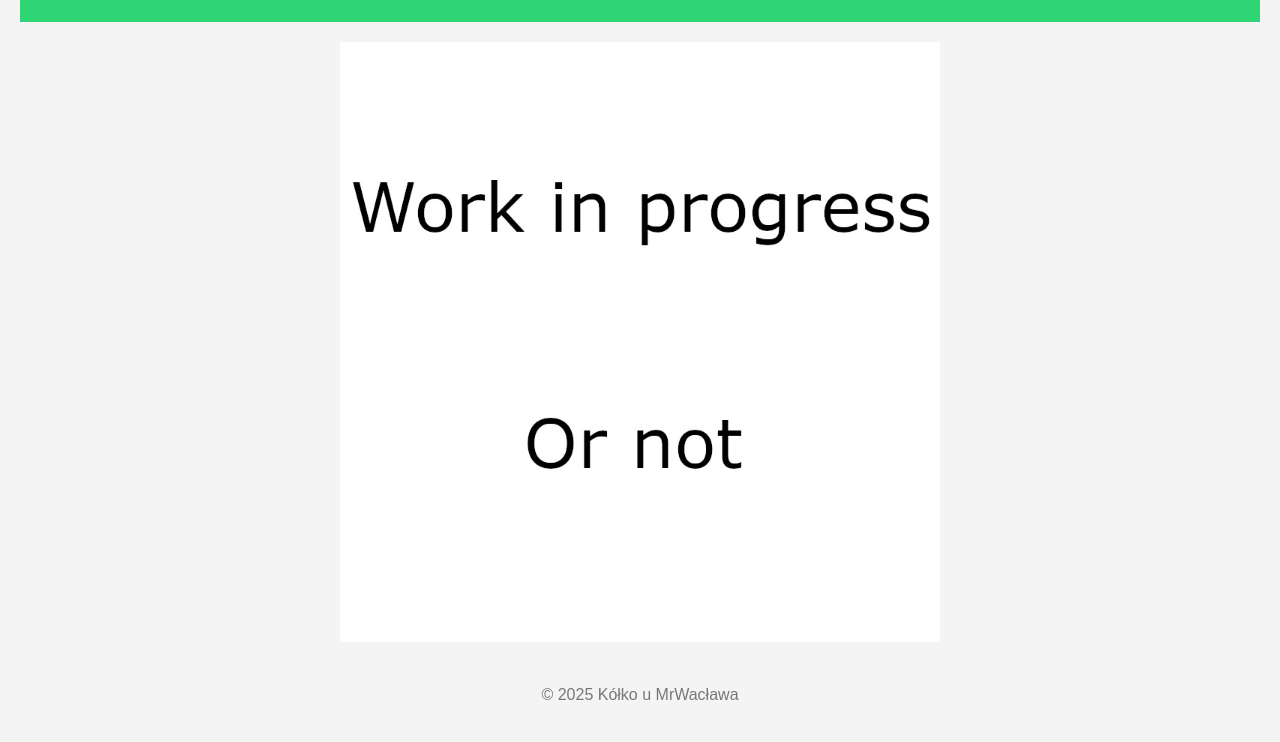
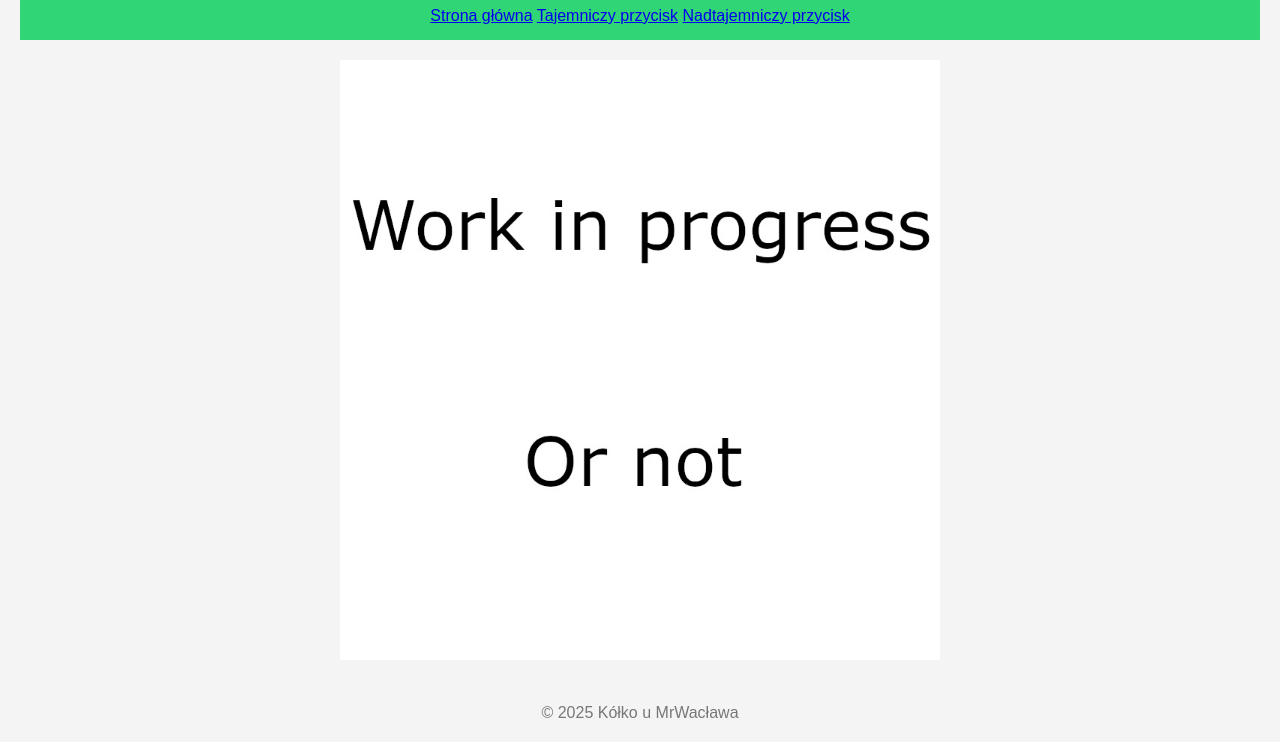
Before and after one commit to IchSpieleDieGitarre/Czesiek, a plain HTML site: page docs/snake.html in a window 1280 px wide. Shown: the part 108-850 px from the top of the page. Drawn offline with Linux system fonts and the light colour scheme.

Commit message:
Add files via upload

```diff
--- a/docs/snake.html
+++ b/docs/snake.html
@@ -31,6 +31,11 @@
 <body>
   <header>
     <h1>Snake</h1>
+    <nav>
+      <a href="index.html" class="niebieski-przycisk">Strona główna</a>
+      <a href="snake.html" class="niebieski-przycisk">Tajemniczy przycisk</a>
+      <a href="wojna/wojna_strona.html" class="niebieski-przycisk">Nadtajemniczy przycisk</a>
+    </nav>
   </header>
 
   <main>
```
